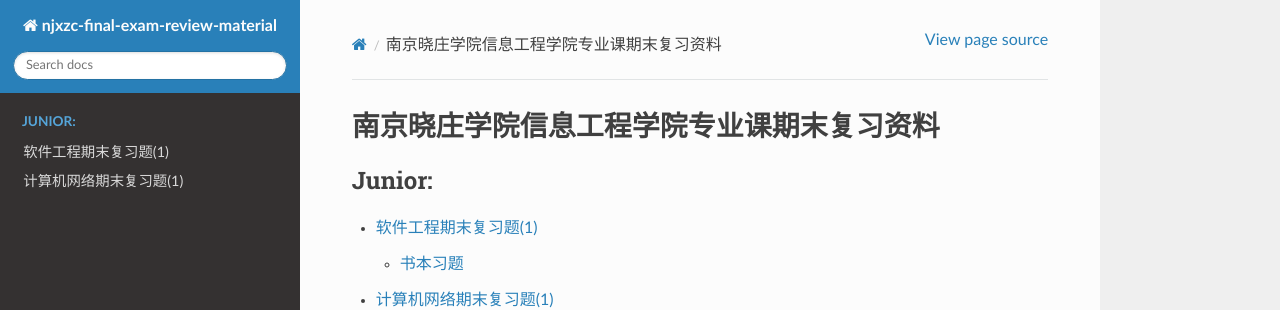
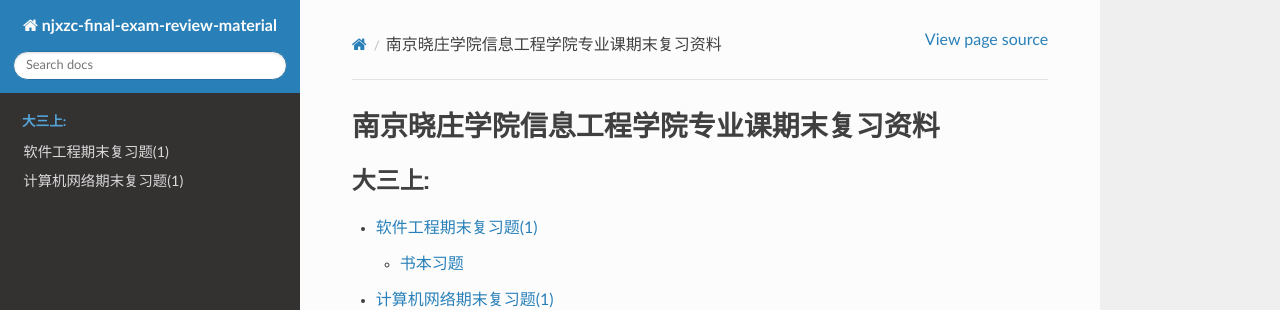
Before and after one commit to gitter-badger/njxzc-final-exam-review-material, a Sphinx documentation site: the page built from source/index.rst, in a window 1280 px wide. Shown: the top 310 px of the page. Built offline with Sphinx 7.4.7 and the Read the Docs theme 2.0.0, drawn with Linux system fonts in a browser that asks for light colours.

```diff
--- a/source/index.rst
+++ b/source/index.rst
@@ -8,7 +8,7 @@
 
 .. toctree::
    :maxdepth: 2
-   :caption: Junior:
+   :caption: 大三上:
 
-   junior-first-term/se/se-review-exercise01.md
-   junior-first-term/cn/cn-review-exercise01.md
+   se/se-review-exercise01.md
+   cn/cn-review-exercise01.md
```
Also changed, not shown: source/cn/cn-review-exercise01.md (renamed from source/junior-first-term/cn/cn-review-exercise01.md), source/se/se-review-exercise01.md (renamed from source/junior-first-term/se/se-review-exercise01.md).
